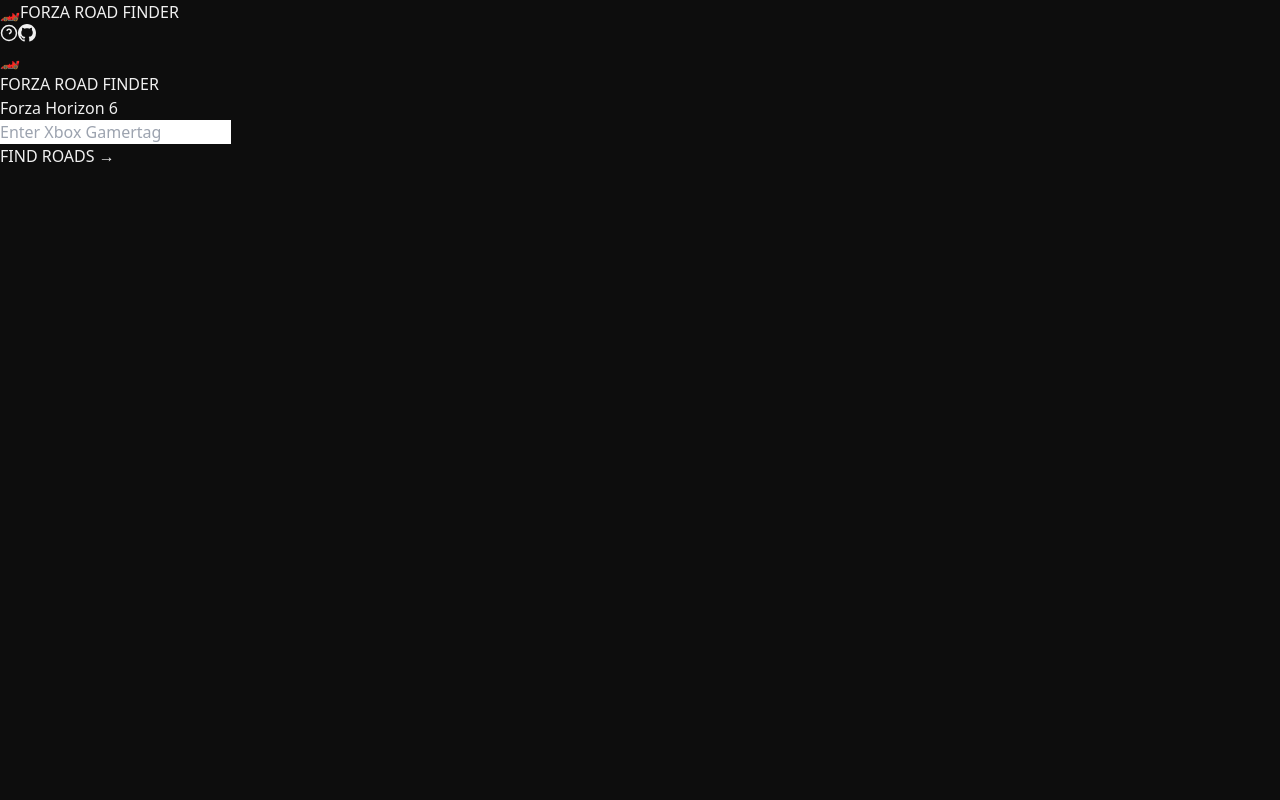
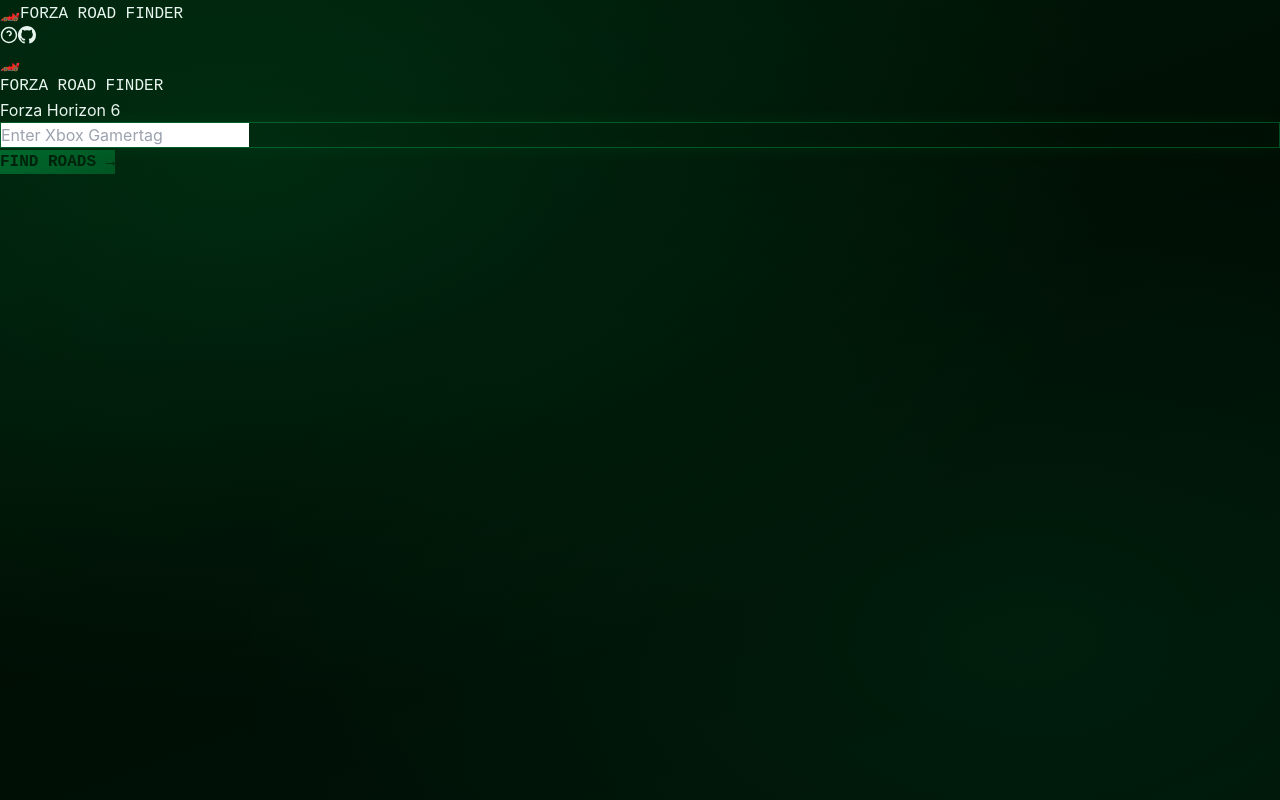
Before and after one commit to oppchik/ForzaHorizon6-road-finder, a Next.js app in the folder frontend/: page / in a window 1280 px wide. Built offline with nearby package versions, Linux system fonts and the light colour scheme.

Commit message:
Refactor globals.css with new styles and font imports

```diff
--- a/frontend/app/globals.css
+++ b/frontend/app/globals.css
@@ -2,16 +2,131 @@
 @tailwind components;
 @tailwind utilities;
 
+@import url('https://fonts.googleapis.com/css2?family=Orbitron:wght@400;700;900&family=Inter:wght@300;400;500;600&display=swap');
+
 :root {
-  --neon-pink: #ff2d78;
-  --neon-green: #39ff14;
-  --bg-dark: #0d0d0d;
-  --surface: #1a1a1a;
+  --green-bright: #00C85A;
+  --green-dark: #001A08;
+  --green-mid: #003D15;
+  --green-glow: rgba(0, 200, 90, 0.4);
+  --green-subtle: rgba(0, 200, 90, 0.08);
 }
 
+* { box-sizing: border-box; }
+
 body {
-  background-color: var(--bg-dark);
-  color: #f0f0f0;
-  font-family: ui-sans-serif, system-ui, sans-serif;
+  background: var(--green-dark);
+  color: #e8f5ee;
+  font-family: 'Inter', sans-serif;
   -webkit-font-smoothing: antialiased;
+  margin: 0;
 }
+
+.font-display { font-family: 'Orbitron', monospace; }
+
+.bg-gradient-main {
+  background: radial-gradient(ellipse at 20% 20%, rgba(0,200,90,0.12) 0%, transparent 60%),
+              radial-gradient(ellipse at 80% 80%, rgba(0,200,90,0.07) 0%, transparent 55%),
+              linear-gradient(160deg, #001A08 0%, #000e04 50%, #001208 100%);
+  min-height: 100vh;
+}
+
+.card {
+  background: rgba(0, 26, 8, 0.7);
+  border: 1px solid rgba(0, 200, 90, 0.2);
+  backdrop-filter: blur(12px);
+}
+
+.glow-border {
+  border: 1px solid rgba(0, 200, 90, 0.35);
+  box-shadow: 0 0 20px rgba(0, 200, 90, 0.08), inset 0 0 20px rgba(0, 200, 90, 0.03);
+}
+
+.glow-border:focus-within {
+  border-color: rgba(0, 200, 90, 0.7);
+  box-shadow: 0 0 30px rgba(0, 200, 90, 0.2), inset 0 0 20px rgba(0, 200, 90, 0.05);
+}
+
+.btn-primary {
+  background: linear-gradient(135deg, #00C85A, #009940);
+  color: #001A08;
+  font-weight: 700;
+  transition: all 0.2s;
+}
+.btn-primary:hover:not(:disabled) {
+  transform: translateY(-1px);
+  box-shadow: 0 8px 25px rgba(0, 200, 90, 0.4);
+}
+.btn-primary:disabled { opacity: 0.4; }
+
+.screenshot-card {
+  border: 1px solid rgba(0, 200, 90, 0.2);
+  transition: all 0.25s;
+  cursor: pointer;
+  position: relative;
+  overflow: hidden;
+}
+.screenshot-card::before {
+  content: '';
+  position: absolute;
+  inset: 0;
+  background: linear-gradient(135deg, rgba(0,200,90,0.15), transparent);
+  opacity: 0;
+  transition: opacity 0.25s;
+  z-index: 1;
+}
+.screenshot-card:hover {
+  border-color: rgba(0, 200, 90, 0.7);
+  box-shadow: 0 0 30px rgba(0, 200, 90, 0.25), 0 0 0 1px rgba(0,200,90,0.4);
+  transform: translateY(-3px);
+}
+.screenshot-card:hover::before { opacity: 1; }
+
+.avatar-ring {
+  background: conic-gradient(#00C85A, #004d22, #00C85A);
+  padding: 2.5px;
+  border-radius: 50%;
+}
+
+.scan-line {
+  background: repeating-linear-gradient(
+    0deg,
+    transparent,
+    transparent 2px,
+    rgba(0, 200, 90, 0.015) 2px,
+    rgba(0, 200, 90, 0.015) 4px
+  );
+  pointer-events: none;
+}
+
+@keyframes pulse-glow {
+  0%, 100% { box-shadow: 0 0 15px rgba(0,200,90,0.3); }
+  50% { box-shadow: 0 0 30px rgba(0,200,90,0.6); }
+}
+
+@keyframes fadeUp {
+  from { opacity: 0; transform: translateY(16px); }
+  to { opacity: 1; transform: translateY(0); }
+}
+
+.animate-fadeUp { animation: fadeUp 0.5s ease forwards; }
+.animate-fadeUp-1 { animation: fadeUp 0.5s 0.1s ease both; }
+.animate-fadeUp-2 { animation: fadeUp 0.5s 0.2s ease both; }
+.animate-fadeUp-3 { animation: fadeUp 0.5s 0.3s ease both; }
+
+@keyframes spin-slow {
+  from { transform: rotate(0deg); }
+  to { transform: rotate(360deg); }
+}
+.animate-spin-slow { animation: spin-slow 3s linear infinite; }
+
+.loading-dots span {
+  animation: blink 1.4s infinite;
+  opacity: 0;
+}
+.loading-dots span:nth-child(2) { animation-delay: 0.2s; }
+.loading-dots span:nth-child(3) { animation-delay: 0.4s; }
+@keyframes blink {
+  0%, 80%, 100% { opacity: 0; }
+  40% { opacity: 1; }
+}
```
